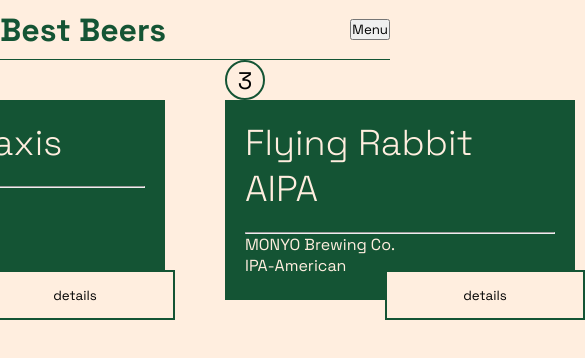
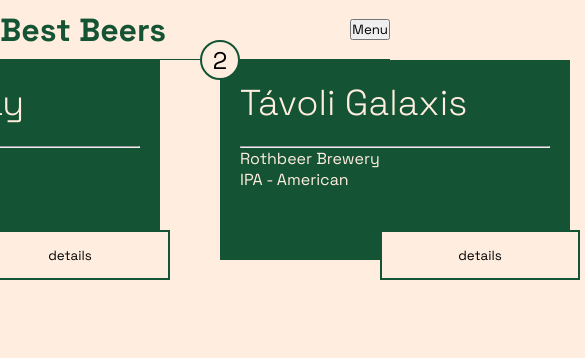
Before and after one commit to MUST4NG8888/sitebuild-finaltest, a plain HTML site: page index.html in a window 390 px wide. Shown: the top 358 px of the page, 585 px wide, since content can reach past the window. Drawn offline with Linux system fonts and the light colour scheme.

Commit message:
CSS basics no responsive V2

```diff
--- a/style.css
+++ b/style.css
@@ -16,6 +16,7 @@
 }
 
 #wrapper{
+  width: 1200px;
   display:flex;
   justify-content: center;
   gap: 60px;
@@ -54,6 +55,9 @@
 }
 
 .number{
+  position: absolute;
+  left: -20px;
+  top: -20px;
   display: flex;
   justify-content: center;
   align-items: center;
```
